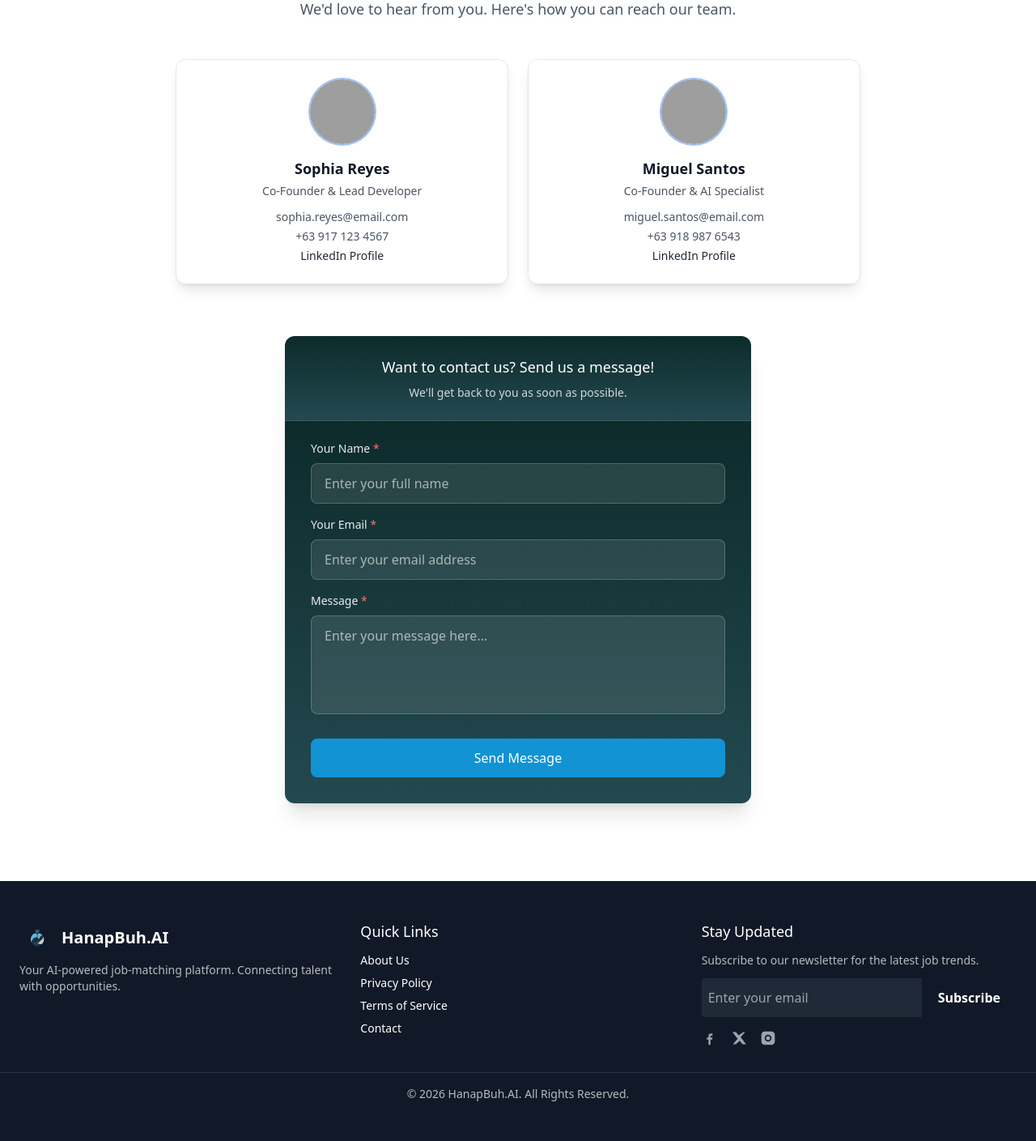
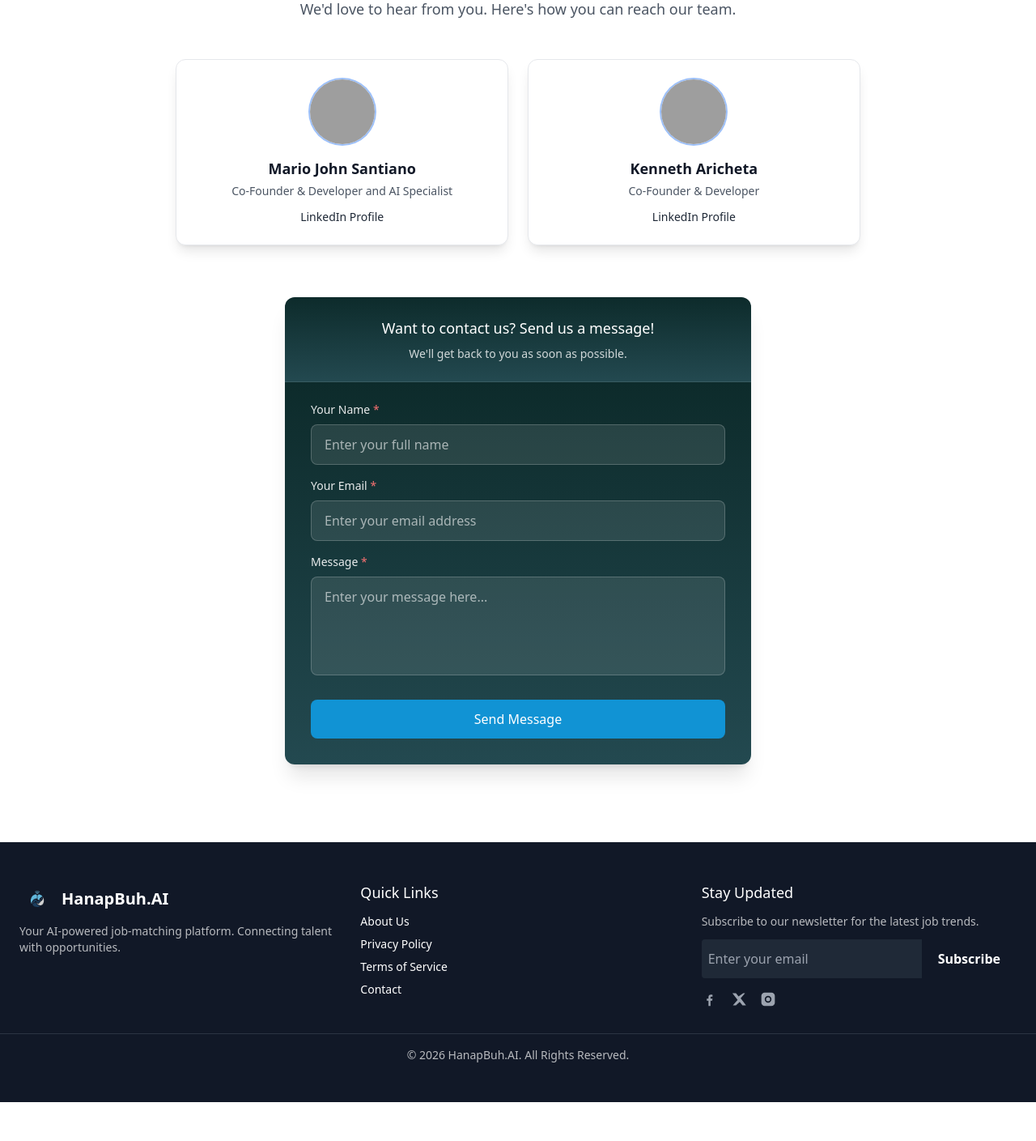
Before and after one commit to supremomj/AI-Resume_Analyzer, a Laravel app: page / in a window 1280 px wide. Shown: the part 1878-3287 px from the top of the page at 81% size. After the commit the page ends 3239 px from the top, so only its background shows below. Run offline with Laravel 12, Linux system fonts and the light colour scheme; style sheets or scripts are compiled from the project's sources; grey boxes are pictures that could not be loaded.

Commit message:
Fix career page issues and logo positioning

```diff
--- a/resources/views/career.blade.php
+++ b/resources/views/career.blade.php
@@ -3,8 +3,13 @@
   <head>
     <meta charset="utf-8">
     <meta name="viewport" content="width=device-width, initial-scale=1.0">
+    <meta name="csrf-token" content="{{ csrf_token() }}">
     <title>HanapBuh.AI - Career Matching Platform</title>
     <meta name="description" content="AI-powered job matching platform for the Philippines. Upload your resume and find the perfect career opportunities.">
+    <meta property="og:title" content="HanapBuh.AI - Career Matching Platform">
+    <meta property="og:description" content="AI-powered job matching platform for the Philippines. Upload your resume and find the perfect career opportunities.">
+    <meta property="og:type" content="website">
+    <meta property="og:image" content="{{ asset('images/logo.png') }}">
     <link rel="icon" type="image/png" href="{{ asset('images/logo.png') }}">
 
     {{-- Vite entry points --}}
@@ -23,7 +28,6 @@
       }
     }
 
-    image.png
     @keyframes fadeIn {
       from { opacity: 0; }
       to { opacity: 1; }
@@ -41,7 +45,8 @@
       border-color: #ef4444 !important;
     }
     .input-error:focus {
-      ring-color: #ef4444 !important;
+      outline-color: #ef4444 !important;
+      box-shadow: 0 0 0 2px #ef4444;
     }
   </style>
 </head>
@@ -136,37 +141,21 @@
         <!-- Team Members -->
         <div class="flex flex-col md:flex-row gap-6 justify-center mb-16">
           <div class="bg-white dark:bg-background-dark border border-gray-200 dark:border-gray-800 p-6 rounded-xl shadow-lg w-full md:w-1/3 hover:transform hover:scale-105 transition-all duration-300 ease-in-out fade-in-up delay-100">
-            <img src="https://i.pravatar.cc/100?img=1" class="w-20 h-20 rounded-full mx-auto mb-4 object-cover ring-2 ring-primary/20" alt="Sophia Reyes - Co-Founder & Lead Developer">
-            <h3 class="font-semibold text-gray-900 dark:text-white text-lg mb-1">Sophia Reyes</h3>
-            <p class="text-sm text-gray-600 dark:text-gray-400 mb-3">Co-Founder &amp; Lead Developer</p>
-            <div class="space-y-1">
-              <p class="text-sm text-gray-600 dark:text-gray-400">
-                <a href="mailto:sophia.reyes@email.com" class="hover:text-primary transition-colors">sophia.reyes@email.com</a>
+            <img src="https://i.pravatar.cc/100?img=1" class="w-20 h-20 rounded-full mx-auto mb-4 object-cover ring-2 ring-primary/20" alt="Mario John Santiano - Co-Founder & Developer and AI Specialist" loading="lazy">
+            <h3 class="font-semibold text-gray-900 dark:text-white text-lg mb-1">Mario John Santiano</h3>
+            <p class="text-sm text-gray-600 dark:text-gray-400 mb-3">Co-Founder &amp; Developer and AI Specialist</p>
+            <p class="text-sm">
+              <a href="https://www.linkedin.com/in/mario-john-santiano-3189b32b1/" target="_blank" rel="noopener noreferrer" class="text-primary hover:underline focus:outline-none focus:ring-2 focus:ring-primary rounded">LinkedIn Profile</a>
             </p>
-              <p class="text-sm text-gray-600 dark:text-gray-400">
-                <a href="tel:+639171234567" class="hover:text-primary transition-colors">+63 917 123 4567</a>
-              </p>
-              <p class="text-sm">
-                <a href="https://linkedin.com/in/sophiareyes" target="_blank" rel="noopener noreferrer" class="text-primary hover:underline focus:outline-none focus:ring-2 focus:ring-primary rounded">LinkedIn Profile</a>
-              </p>
-            </div>
           </div>
 
           <div class="bg-white dark:bg-background-dark border border-gray-200 dark:border-gray-800 p-6 rounded-xl shadow-lg w-full md:w-1/3 hover:transform hover:scale-105 transition-all duration-300 ease-in-out fade-in-up delay-200">
-            <img src="https://i.pravatar.cc/100?img=2" class="w-20 h-20 rounded-full mx-auto mb-4 object-cover ring-2 ring-primary/20" alt="Miguel Santos - Co-Founder & AI Specialist">
-            <h3 class="font-semibold text-gray-900 dark:text-white text-lg mb-1">Miguel Santos</h3>
-            <p class="text-sm text-gray-600 dark:text-gray-400 mb-3">Co-Founder &amp; AI Specialist</p>
-            <div class="space-y-1">
-              <p class="text-sm text-gray-600 dark:text-gray-400">
-                <a href="mailto:miguel.santos@email.com" class="hover:text-primary transition-colors">miguel.santos@email.com</a>
+            <img src="https://i.pravatar.cc/100?img=2" class="w-20 h-20 rounded-full mx-auto mb-4 object-cover ring-2 ring-primary/20" alt="Kenneth Aricheta - Co-Founder & Developer" loading="lazy">
+            <h3 class="font-semibold text-gray-900 dark:text-white text-lg mb-1">Kenneth Aricheta</h3>
+            <p class="text-sm text-gray-600 dark:text-gray-400 mb-3">Co-Founder &amp; Developer</p>
+            <p class="text-sm">
+              <a href="https://www.linkedin.com/in/kenneth-aricheta-6097ba366/" target="_blank" rel="noopener noreferrer" class="text-primary hover:underline focus:outline-none focus:ring-2 focus:ring-primary rounded">LinkedIn Profile</a>
             </p>
-              <p class="text-sm text-gray-600 dark:text-gray-400">
-                <a href="tel:+639189876543" class="hover:text-primary transition-colors">+63 918 987 6543</a>
-              </p>
-              <p class="text-sm">
-                <a href="https://linkedin.com/in/miguelsantos" target="_blank" rel="noopener noreferrer" class="text-primary hover:underline focus:outline-none focus:ring-2 focus:ring-primary rounded">LinkedIn Profile</a>
-              </p>
-            </div>
           </div>
         </div>
 
--- a/resources/views/partials/logo.blade.php
+++ b/resources/views/partials/logo.blade.php
@@ -1,5 +1,3 @@
 {{-- HanapBuh.AI Logo - Save your logo as public/images/logo.png (PNG with transparent background recommended) --}}
-<img src="{{ asset('images/logo.png') }}"
-     alt="HanapBuh.AI Logo"
-     class="{{ $class ?? 'h-8 w-auto' }}"
-     loading="lazy">
+<img src="{{ asset('images/logo.png') }}" alt="HanapBuh.AI Logo"
+     class="flex-shrink-0 object-contain {{ $class ?? 'h-8 w-auto' }}" loading="lazy">
```
Lines whose indentation alone changed are shown as unchanged.
